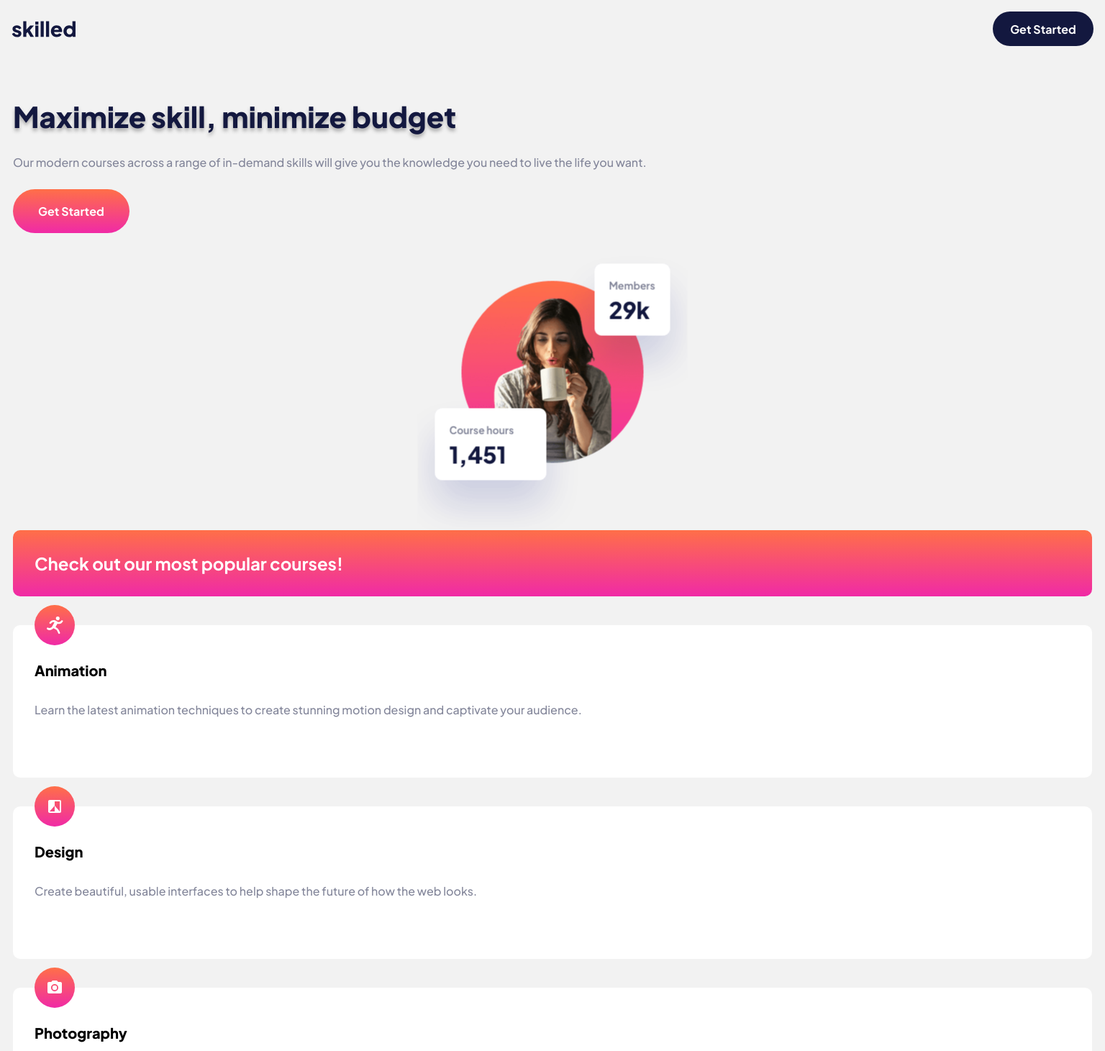
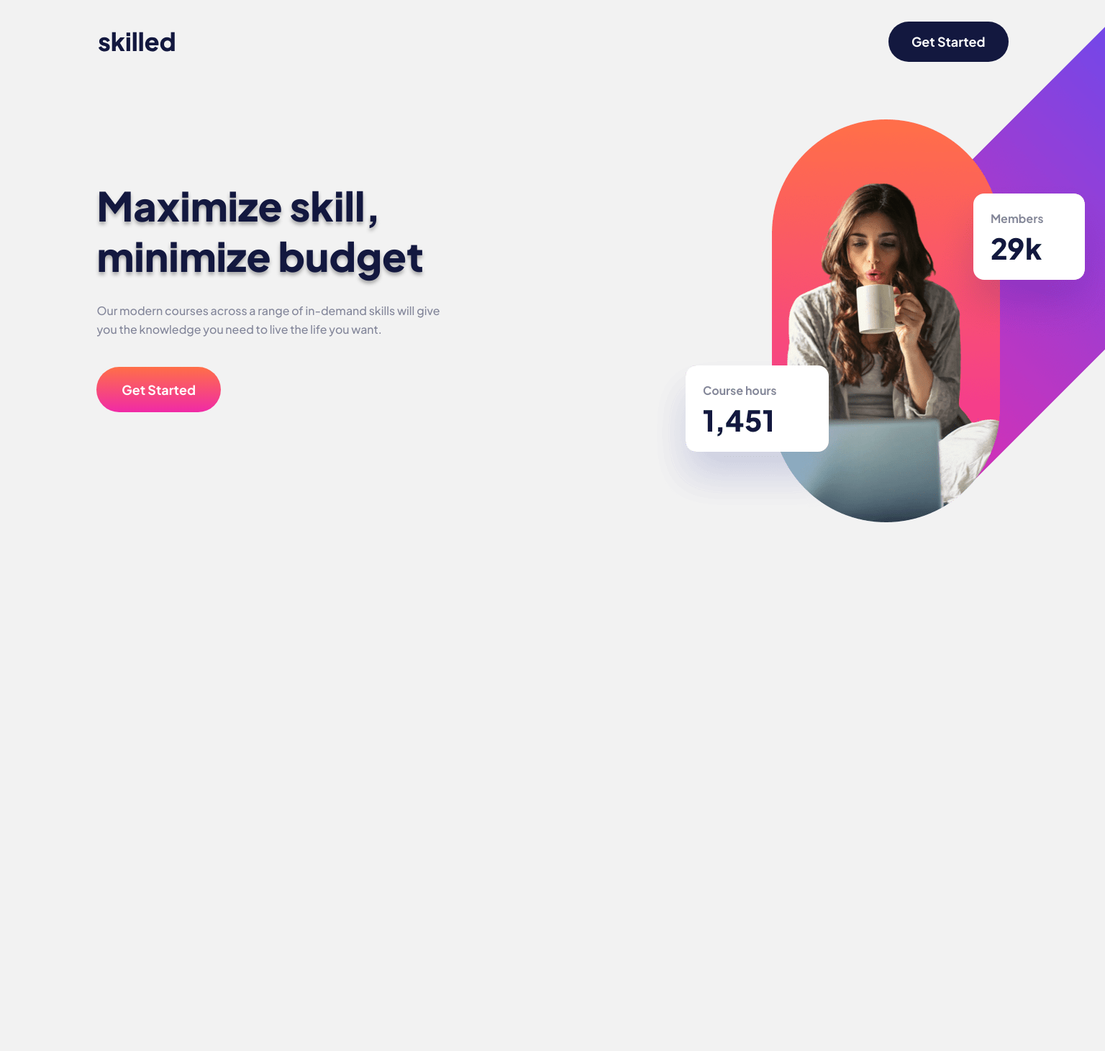
Before and after one commit to NoelVegaJr/elearning-landing-page, a plain HTML site: page index.html in a window 1536 px wide. Shown: the top 1461 px of the page at 72% size. After the commit the page ends 800 px from the top, so only its background shows below. Drawn offline with Linux system fonts and the light colour scheme.

Commit message:
initial tablet and desktop layouts

```diff
--- a/index.html
+++ b/index.html
@@ -25,24 +25,37 @@
       <img class="logo" src="assets/logo-dark.svg" />
       <a href="#" class="header-cto">Get Started</a>
     </header>
-    <main>
+
     <section class="section-landing">
+      <div class="hero">
         <h1 class="landing-title">Maximize skill, minimize budget</h1>
         <p class="landing-statement">
           Our modern courses across a range of in-demand skills will give you
           the knowledge you need to live the life you want.
         </p>
         <a href="#" class="landing-cto">Get Started</a>
+      </div>
+
       <div class="img-box">
         <img
-            class="landing-img"
+          class="landing-img-mobile"
           src="assets/image-hero-mobile.png"
+          alt="women drinking coffee"
+        />
+        <img
+          class="landing-img-tablet"
+          src="assets/image-hero-tablet.png"
+          alt="women drinking coffee"
+        />
+        <img
+          class="landing-img-desktop"
+          src="assets/image-hero-desktop.png"
           alt="women drinking coffee"
         />
       </div>
     </section>
 
-      <section class="section-courses">
+    <main class="section-courses">
       <p>Check out our most popular courses!</p>
       <article class="course-card">
         <img
@@ -52,8 +65,8 @@
         />
         <p class="course-name">Animation</p>
         <p class="course-description">
-            Learn the latest animation techniques to create stunning motion
-            design and captivate your audience.
+          Learn the latest animation techniques to create stunning motion design
+          and captivate your audience.
         </p>
         <a class="card-cto" href="#">Get Started</a>
       </article>
@@ -80,8 +93,8 @@
         />
         <p class="course-name">Photography</p>
         <p class="course-description">
-            Explore critical fundamentals like lighting, composition, and focus
-            to capture exceptional photos.
+          Explore critical fundamentals like lighting, composition, and focus to
+          capture exceptional photos.
         </p>
         <a class="card-cto" href="#">Get Started</a>
       </article>
@@ -113,7 +126,6 @@
         </p>
         <a class="card-cto" href="#">Get Started</a>
       </article>
-      </section>
     </main>
     <footer>
       <img class="logo" src="assets/logo-light.svg" />
--- a/styles.css
+++ b/styles.css
@@ -1,7 +1,20 @@
 * {
   padding: 0;
   margin: 0;
-  box-sizing: 0;
+  box-sizing: border-box;
+}
+
+html,
+body {
+  width: 100%;
+  height: 100%;
+  margin: 0px;
+  padding: 0px;
+  overflow-x: hidden;
+}
+
+html {
+  font-size: 62.25%;
 }
 
 body {
@@ -12,6 +25,7 @@ body {
 
 a:link,
 a:visited {
+  font-size: 1.6rem;
   color: #fff;
   font-weight: 700;
   text-decoration: none;
@@ -22,91 +36,101 @@ header {
   display: flex;
   align-items: center;
   justify-content: space-between;
-  margin-bottom: 38px;
-  padding: 16px;
+  margin-bottom: 3.8rem;
+  padding: 1.6rem;
 }
 
 .logo {
-  width: 89px;
-  height: 35px;
+  width: 8.9rem;
+  height: 3.5rem;
 }
 
 .header-cto:link,
 .header-cto:visited {
-  font-size: 16px;
   background-color: #13183f;
   color: #fff;
-  width: 140px;
-  height: 48px;
+  width: 14rem;
+  height: 4.8rem;
   border-radius: 50px;
   display: flex;
   align-items: center;
   justify-content: center;
 }
 
-main {
-  padding: 18px;
+.section-courses,
+.section-landing {
+  padding: 1.8rem;
 }
 
 .section-landing {
-  margin-bottom: 66px;
+  margin-bottom: 6.6rem;
 }
 
 .landing-title {
   color: #13183f;
-  font-size: 40px;
+  font-size: 4rem;
   font-weight: 800;
-  text-shadow: 0 4px 5px #aaa;
-  margin-bottom: 26px;
+  text-shadow: 0 0.4rem 0.5rem #aaa;
+  margin-bottom: 2.6rem;
 }
 
 .landing-statement {
-  font-size: 16px;
+  font-size: 1.6rem;
   color: #83869a;
   font-weight: 500;
-  margin-bottom: 24px;
-  line-height: 26px;
+  margin-bottom: 2.4rem;
+  line-height: 2.6rem;
 }
 
 .landing-cto:link {
   background: linear-gradient(#ff6f48, #f02aa6);
-  padding: 20px 35px;
-  border-radius: 50px;
-  margin-bottom: 46px;
+  padding: 2rem 3.5rem;
+  border-radius: 5rem;
+  margin-bottom: 4.6rem;
 }
 
 .img-box {
   width: 100%;
-  height: 301px;
+  height: 30.1rem;
   /* overflow: hidden; */
   position: relative;
+  z-index: -1;
 }
-.landing-img {
+
+.landing-img-mobile {
   position: absolute;
   top: 60%;
   left: 50%;
   transform: translate(-50%, -50%);
 }
 
+.landing-img-tablet {
+  display: none;
+}
+
+.landing-img-desktop {
+  display: none;
+}
+
 .section-courses {
   display: flex;
   flex-direction: column;
-  gap: 40px;
-  margin-bottom: 80px;
+  gap: 4rem;
+  margin-bottom: 8rem;
 }
 
 .section-courses p:first-child {
   color: #fff;
-  font-size: 24px;
+  font-size: 2.4rem;
   font-weight: 700;
-  padding: 30px 30px;
+  padding: 3rem 3rem;
   background: linear-gradient(#ff6f48, #f02aa6);
   border-radius: 10px;
-  line-height: 32px;
+  line-height: 3.2rem;
 }
 
 .course-card {
-  padding: 0 30px;
+  padding: 0 3rem;
   background-color: #fff;
   position: relative;
   border-radius: 10px;
@@ -114,45 +138,175 @@ main {
 
 .course-icon {
   position: absolute;
-  left: 30px;
+  left: 3rem;
   transform: translateY(-50%);
 }
 
 .course-name {
-  font-size: 20px;
+  font-size: 2rem;
   font-weight: 800;
-  margin-top: 50px;
-  margin-bottom: 30px;
+  margin-top: 5rem;
+  margin-bottom: 3rem;
 }
 
 .course-description {
   color: #83869a;
-  font-size: 16px;
+  font-size: 1.6rem;
   font-weight: 500;
-  line-height: 26px;
-  margin-bottom: 30px;
+  line-height: 2.6rem;
+  margin-bottom: 3rem;
 }
 
-.card-cto {
+.card-cto:link,
+.card-cto:visited {
   color: #ffa7c3;
-  margin-bottom: 30px;
+  margin-bottom: 3rem;
 }
 
 footer {
   display: flex;
   align-items: center;
   justify-content: space-between;
-  padding: 36px 16px;
+  padding: 3.6rem 1.6rem;
   background-color: #13183f;
 }
 
 .footer-cto:link,
 .footer-cto:visited {
   background: linear-gradient(#4851ff, #f02aa6);
-  width: 140px;
-  height: 48px;
+  width: 14rem;
+  height: 4.8rem;
   border-radius: 50px;
   display: flex;
   align-items: center;
   justify-content: center;
 }
+
+@media (min-width: 768px) {
+  header,
+  .section-courses,
+  .section-landing {
+    padding: 3rem;
+  }
+
+  .section-landing {
+    display: flex;
+    margin-bottom: 12rem;
+  }
+
+  .landing-statement {
+    padding-right: 20px;
+  }
+
+  .hero {
+    width: 60%;
+  }
+
+  .img-box {
+    width: 40%;
+  }
+
+  .landing-img-mobile {
+    display: none;
+  }
+
+  .landing-img-tablet {
+    display: block;
+    position: absolute;
+    top: -25rem;
+    right: -32rem;
+  }
+
+  .section-courses {
+    display: grid;
+    grid-template-columns: repeat(2, 1fr);
+  }
+
+  .section-courses p:first-child {
+    padding-top: 5.5rem;
+  }
+
+  footer {
+    padding-left: 3rem;
+    padding-right: 3rem;
+  }
+}
+
+@media (min-width: 1440px) {
+  header,
+  .section-courses,
+  .section-landing {
+    padding-left: 13.5rem;
+    padding-right: 13.5rem;
+  }
+
+  .logo {
+    width: 11.1rem;
+    height: 2.76rem;
+  }
+
+  a:link,
+  a:visited {
+    font-size: 1.8rem;
+  }
+
+  .header-cto:link,
+  .header-cto:visited {
+    width: 16.74rem;
+    height: 5.6rem;
+  }
+
+  header {
+    margin-bottom: 10.5rem;
+    /* position: relative; */
+  }
+
+  .header-cto:hover {
+    background-color: #13183f99;
+  }
+
+  .section-landing {
+    margin-bottom: 18rem;
+  }
+
+  .hero {
+    width: 40%;
+  }
+
+  .landing-title {
+    font-size: 5.6rem;
+    margin-bottom: 2.9rem;
+  }
+
+  .landing-statement {
+    margin-bottom: 4rem;
+  }
+
+  .landing-img-tablet {
+    display: none;
+  }
+
+  .landing-img-desktop {
+    display: block;
+    position: absolute;
+    top: -40rem;
+    right: -80rem;
+  }
+
+  .landing-cto:hover {
+    background: linear-gradient(#ff6f4899, #f02aa699);
+  }
+
+  .section-courses {
+    display: grid;
+    grid-template-columns: repeat(3, 1fr);
+  }
+
+  .section-courses p:first-child {
+    font-size: 3.2rem;
+  }
+
+  .footer-cto:hover {
+    filter: brightness(0.85);
+  }
+}
```
Lines whose indentation alone changed are shown as unchanged.
